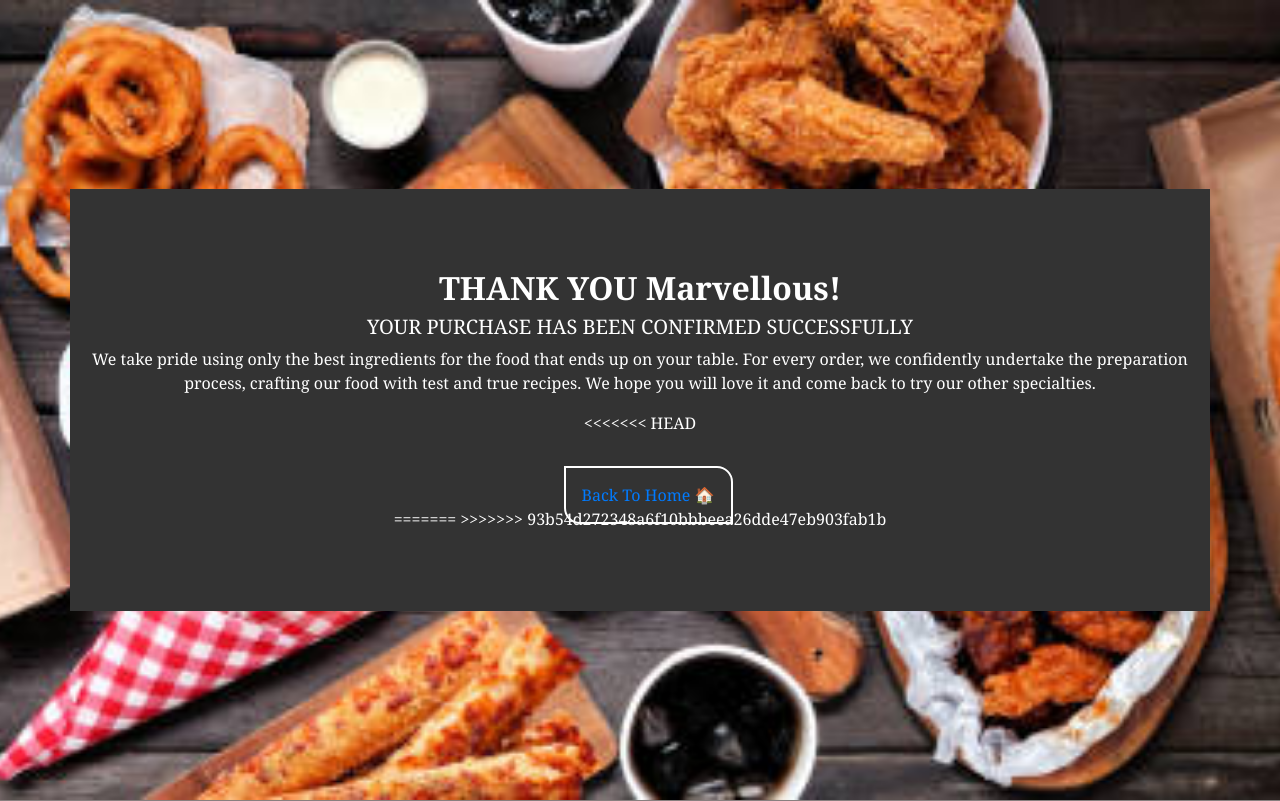
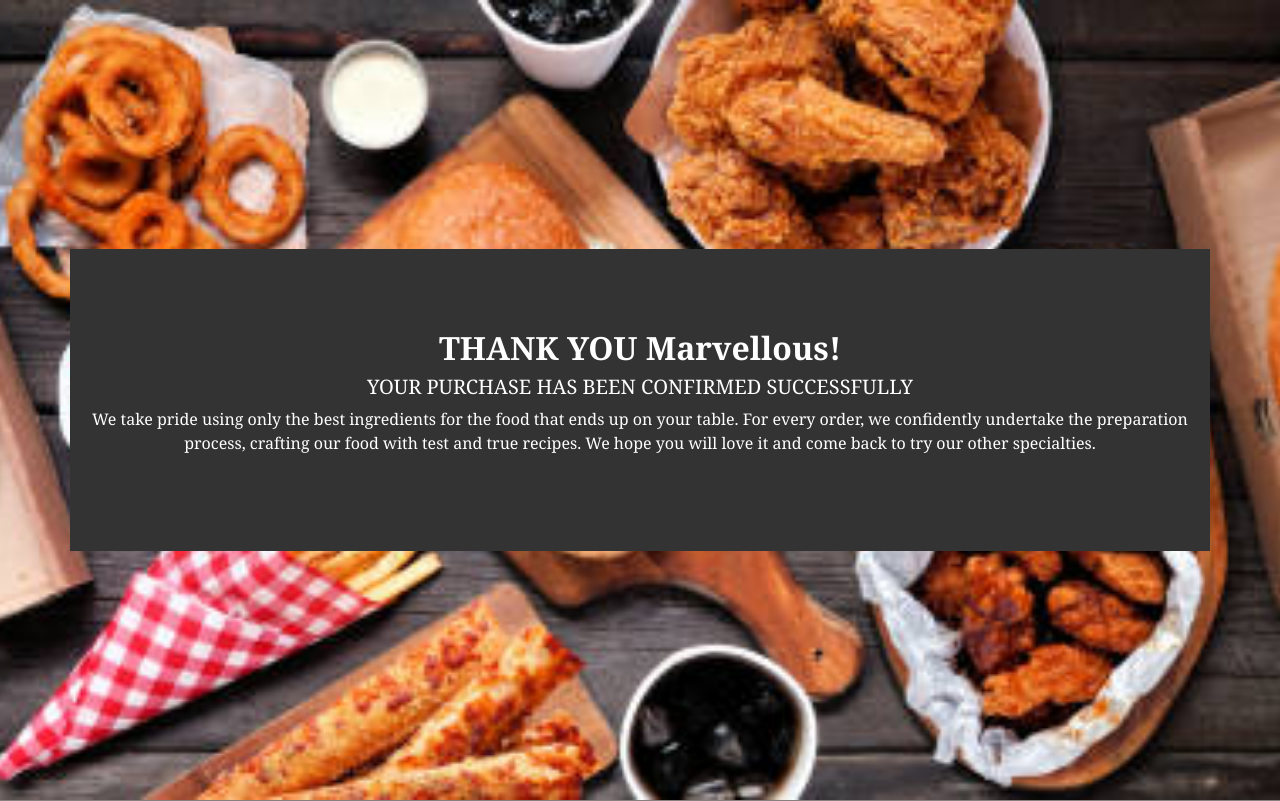
Before and after one commit to michaelabbey/foodlum, a Django app: template foodie/templates/paidorder.html in a window 1280 px wide. Shown: the part 66-867 px from the top of the page. Run offline with Django 4.2, Linux system fonts and the light colour scheme; the template is opened without the code that fills it: values that come from a table or form of the project are taken from there, others are empty; data comes from the database, SQL or seed files in the repository; some libraries are stand-ins or nearby versions.

Commit message:
template updated again

```diff
--- a/foodie/templates/paidorder.html
+++ b/foodie/templates/paidorder.html
@@ -10,12 +10,7 @@
             <p><span>We take pride using only the best ingredients for the food that ends up on your table.
                 For every order, we confidently undertake the preparation process, crafting our food with test and true recipes. We hope you will love it and come back to try our other specialties.
             </span></p>
-<<<<<<< HEAD
-            <div class="button-group mt-5">
-                <a href="{% url 'index' %}" class="buttons">Back To Home 🏠</a>
-            </div>
-=======
->>>>>>> 93b54d272348a6f10bbbeea26dde47eb903fab1b
+
         </div>
     </div>
 {% endblock content %}
```
